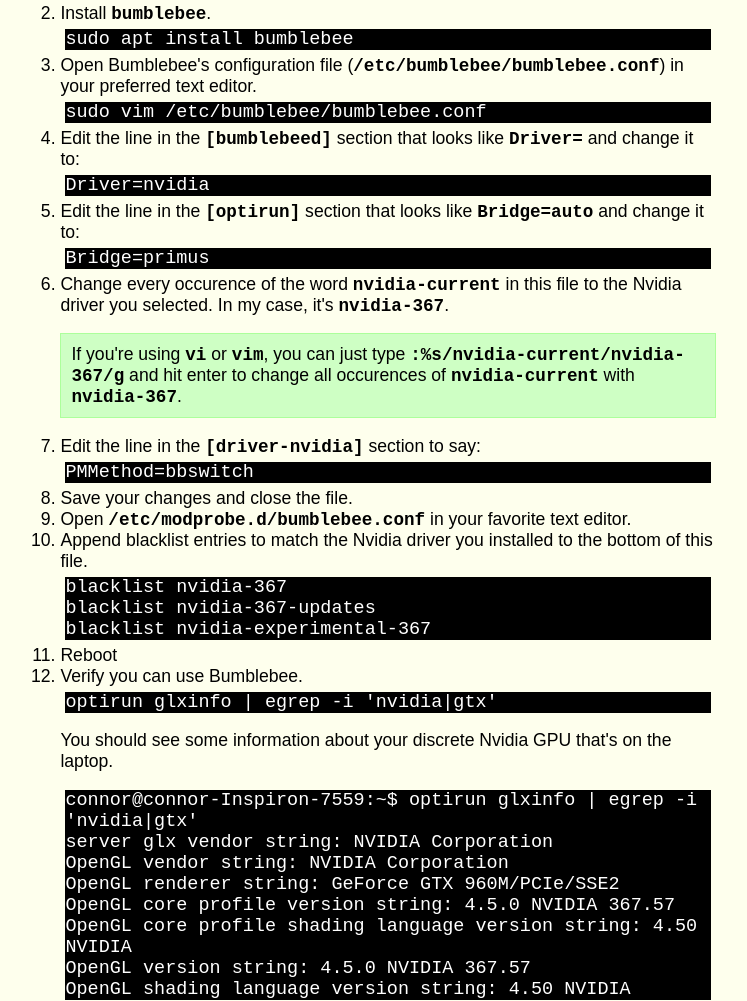
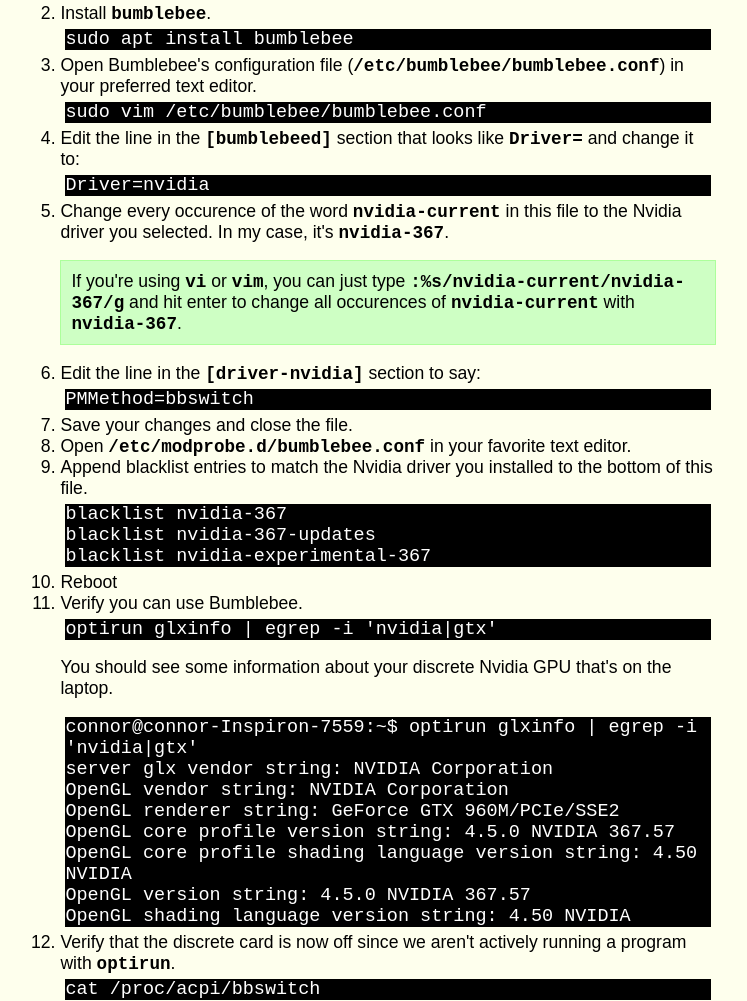
Before and after one commit to connorkuehl/connorkuehl.github.io, a plain HTML site: page dell-inspiron-7559-linux-guide/index.html in a window 1280 px wide. Shown: the part 3575-4576 px from the top of the page, without its empty margins (272-1019 px from the left). Drawn offline with Linux system fonts and the light colour scheme; a web font is replaced by a local one.

Commit message:
Fixed incorrect setting.

```diff
--- a/dell-inspiron-7559-linux-guide/index.html
+++ b/dell-inspiron-7559-linux-guide/index.html
@@ -163,8 +163,6 @@
                                 <code>sudo vim /etc/bumblebee/bumblebee.conf</code>
                                 <li>Edit the line in the <span class="in-mono">[bumblebeed]</span> section that looks like <span class="in-mono">Driver=</span> and change it to:</li>
                                 <code>Driver=nvidia</code>
-                                <li>Edit the line in the <span class="in-mono">[optirun]</span> section that looks like <span class="in-mono">Bridge=auto</span> and change it to:</li>
-                                <code>Bridge=primus</code>
                                 <li>Change every occurence of the word <span class="in-mono">nvidia-current</span> in this file to the Nvidia driver you selected. In my case, it's <span class="in-mono">nvidia-367</span>.</li>
                                 <p class="note note-info">If you're using <span class="in-mono">vi</span> or <span class="in-mono">vim</span>, you can just type <span class="in-mono">:%s/nvidia-current/nvidia-367/g</span> and hit enter to change all occurences of <span class="in-mono">nvidia-current</span> with <span class="in-mono">nvidia-367</span>.</p>
                                 <li>Edit the line in the <span class="in-mono">[driver-nvidia]</span> section to say:</li>
```
